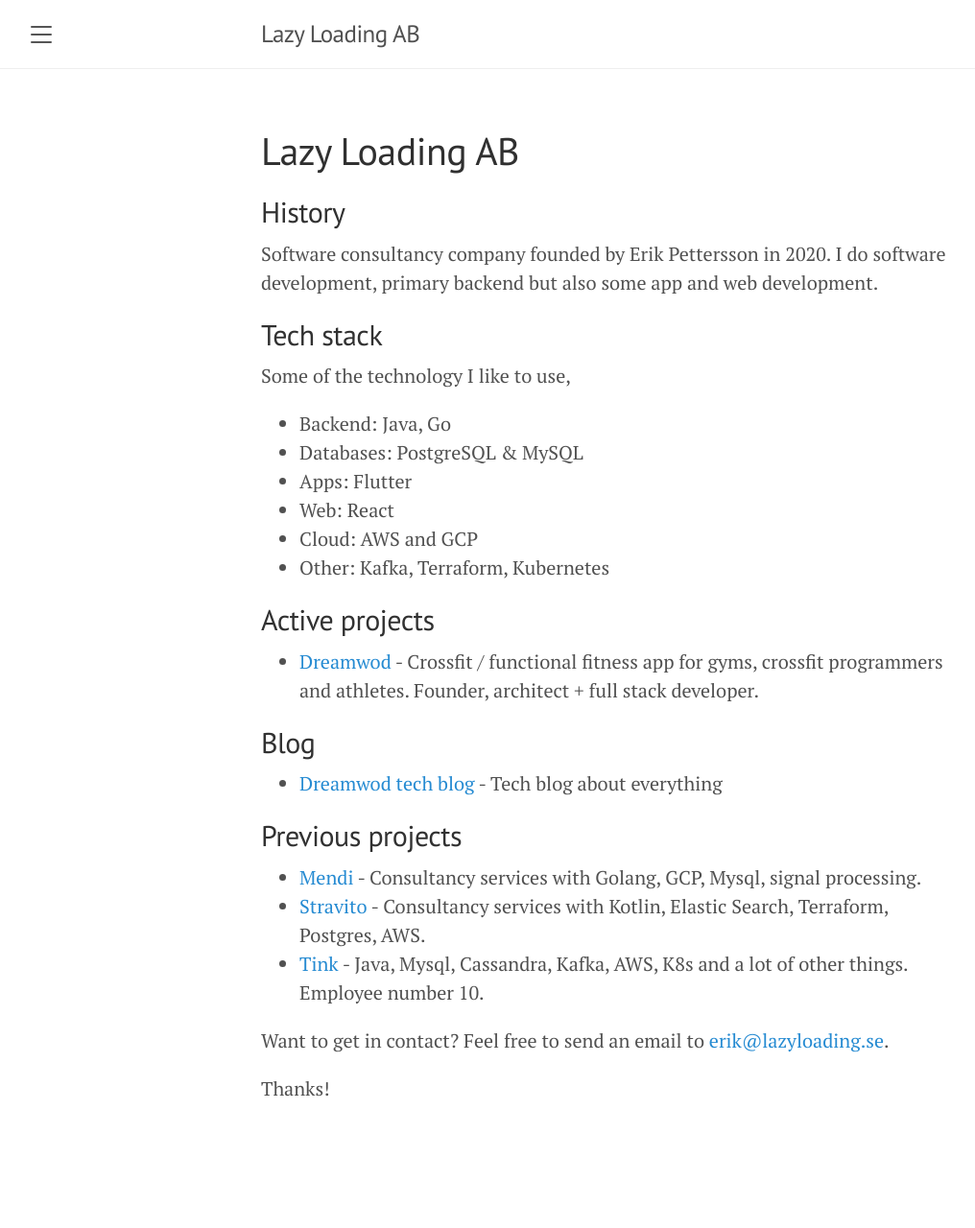
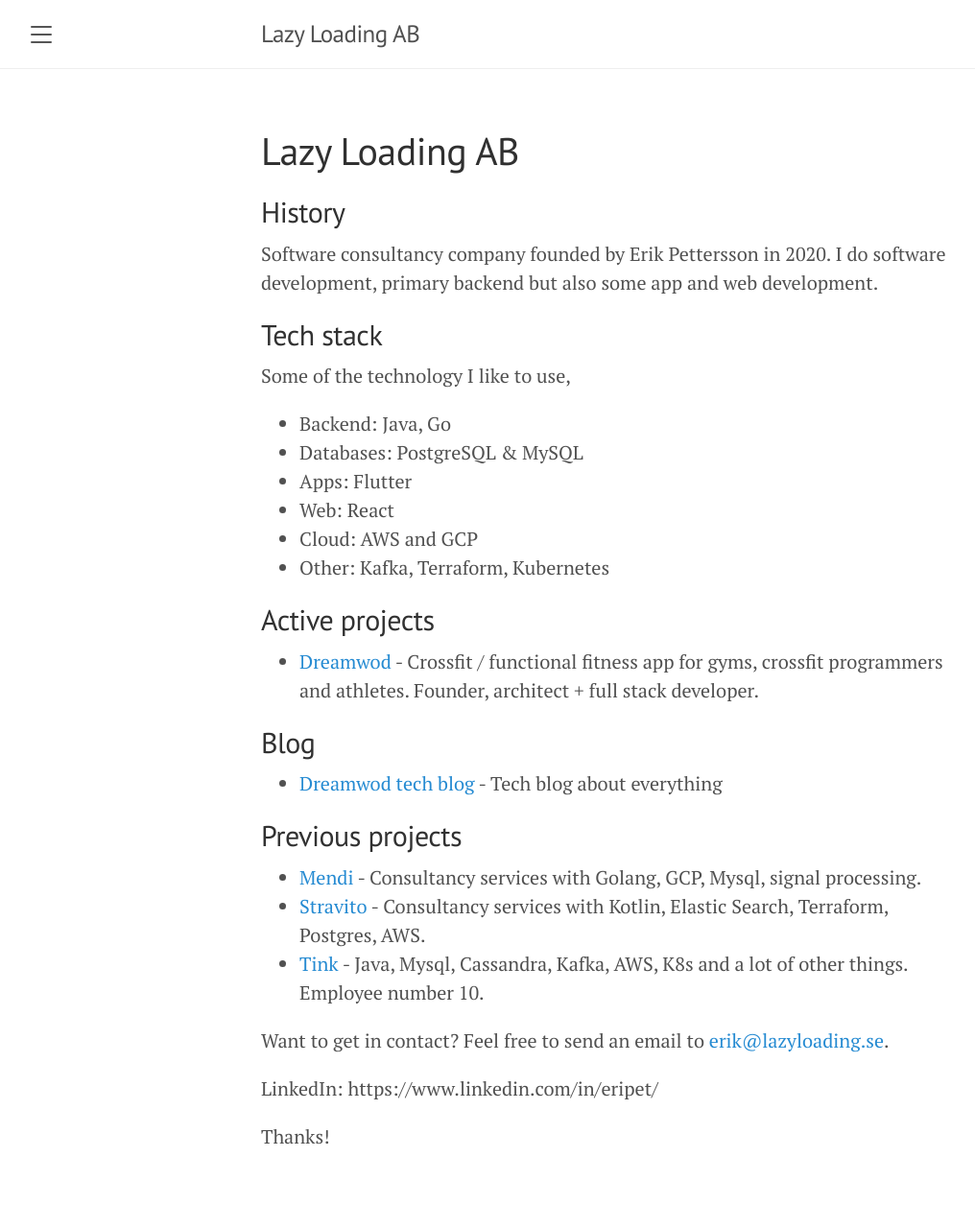
Before and after one commit to lazyloading-ab/lazyloading-ab.github.io, a Jekyll site: the page built from index.md, in a window 1280 px wide. Shown: the whole page at 96% size, without its empty margins (8-1024 px from the left). Built offline with Jekyll 4.4.1, drawn with Linux system fonts in a browser that asks for light colours; before the commit the page ends 1230 px from its top, so only the background shows below that; part of the change alters nothing that is shown.

Commit message:
Update index.md

```diff
--- a/index.md
+++ b/index.md
@@ -32,4 +32,6 @@ Some of the technology I like to use,
 
 Want to get in contact? Feel free to send an email to [erik@lazyloading.se](mailto:erik@lazyloading.se).
 
+LinkedIn: https://www.linkedin.com/in/eripet/
+
 Thanks!
```
